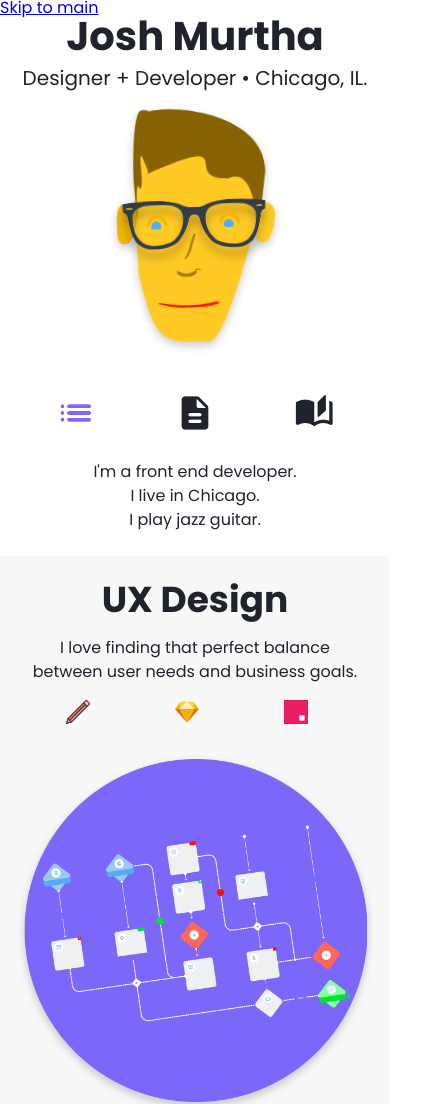
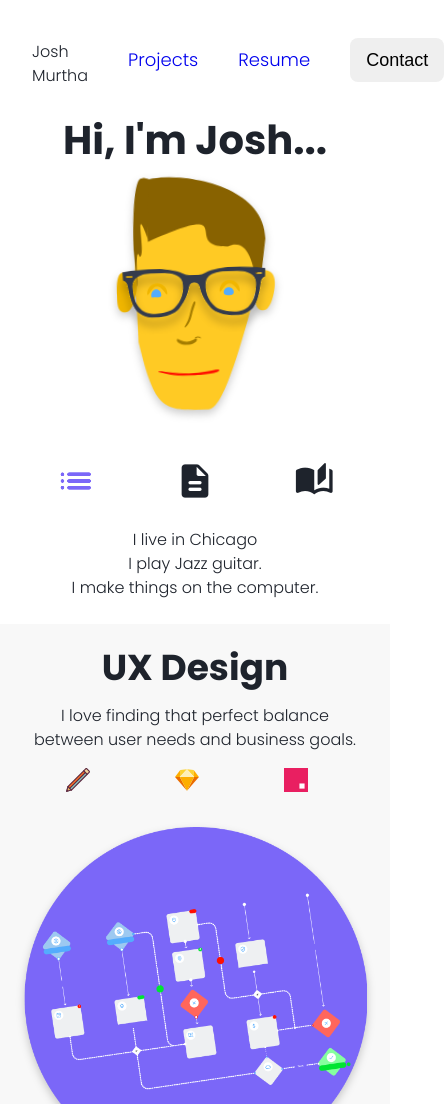
Before and after one commit to murthajosh/portfolio, a plain HTML site: page index.html in a window 390 px wide. Shown: the top 1104 px of the page, 444 px wide, since content can reach past the window. Drawn offline with Linux system fonts and the light colour scheme.

Commit message:
got desktop header markup in. Need to make responsive - thinking hamburger.

```diff
--- a/base/components/buttons/buttons.scss
+++ b/base/components/buttons/buttons.scss
@@ -0,0 +1,7 @@
+.button {
+    padding: .5rem 1rem;
+    border-radius: .5rem;
+    border: none;
+    cursor: pointer;
+    @include text-lg;
+}
--- a/base/settings/text/text.scss
+++ b/base/settings/text/text.scss
@@ -2,6 +2,7 @@
     color: $dark-base;
     font-family: 'Poppins', sans-serif;
     font-size: 16px;
+    font-weight: 100;
 }
 
 @mixin text-xs { font-size: .75rem; line-height: 1rem};
--- a/index.html
+++ b/index.html
@@ -15,16 +15,29 @@
 </head>
 
 <body class="homepage">
-    <a href="#main" class="skip-link">Skip to main</a>
     <header id="header" class="site-header">
+        <p>Josh Murtha</p>
+        <nav class="top-nav">
+            <ul>
+                <li>
+                    <a href="#projects">Projects</a>
+                </li>
+                <li>
+                    <a href="#resume">Resume</a>
+                </li>
+                <li>
+                    <button class="button">Contact</button>
+                </li>
+            </ul>
+        </nav>
     </header>
-        <section class="hero">
+        <section class="hero" id="hero">
             <div class="container">
-                <h1 >Josh Murtha</h1>
-                <p class="tagline">Designer + Developer • Chicago, IL.</p>
+                <!-- <h1 >Josh Murtha</h1> -->
+                <h1>Hi, I'm Josh...</h1>
                 <img src="./assets/avatar-josh.svg" alt="a picture of josh" class="hero-image">
         </section>
-        <section class="bio">
+        <section class="bio" id="bio">
             <div class="container">
                 <div>
                     <fieldset class="row bio-radios">
@@ -44,7 +57,7 @@
                         </div>
                     </fieldset>
                     <div class="bios">
-                        <p class="" id="short-bio">I'm a front end developer.<br>I live in Chicago.<br>I play jazz guitar.</p>
+                        <p class="" id="short-bio">I live in Chicago<br>I play Jazz guitar.<br>I make things on the computer.</p>
                         <p class="hidden " id="medium-bio">I studied Jazz Guitar in college, and before I got into design and development I was a full time musician and music teacher. These days I still get to put my musical background to use working at HDpiano, where I design and build tools for music education.</p>
                         <p class="hidden " id="long-bio">I embarked on this path toward career change in late 2019, mostly because I'd gotten engaged to my now wife and wanted to get into something more stable and secure than music. The timing couldn't have been better, as shortly thereafter Covid-19 put the kibosh on live music for a while. I graduated from Designation UI design bootcamp in March 2020 and was fortunate to get hired doing contract design work at HDpiano right away.<br><br>By June of that year, I'd joined the team full time as a UX/UI designer. By June of the next year, I'd taken some more classes and was invited to take on more responsibility within the company and join the Dev team as a Jr. Front-Ender. I still do all the UI design work, but now handoff is way easier ;)<br><br>Over the past few years I've rediscovered a zeal for learning that I hadn't felt since I first picked up a guitar in my teens. I've readopted a "beginner's mind" approach to gaining new skills and I've gotten comfortable working ouside my comfort zone. <br><br>I'm always on the lookout for opportunites to continue to grow by working on new projects with new people, so don't hesitate to reach out if you'd like to work together!</p>
                     </div>
@@ -168,7 +181,7 @@
                 </div>
             </div>
         </section>
-        <section class="projects">
+        <section class="projects" id="projects">
             <div class="container">
                 <h2 class="section-heading">Projects</h2>
                 <div class="project-grid">
@@ -199,7 +212,7 @@
                 </div>
             </div>
         </section>
-        <section class="resume">
+        <section class="resume" id="resume">
             <div class="container">
                 <h2 class="section-heading">Resume</h2>
                 <div class="dotted-line"></div>
--- a/style.scss
+++ b/style.scss
@@ -1,6 +1,30 @@
 @import "base/base";
 
 body.homepage {
+
+    header {
+        display: flex;
+        justify-content: space-between;
+        align-items: center;
+        padding: 2rem;
+
+        .top-nav {
+            ul {
+                display: flex;
+                flex-direction: row;
+                align-items: center;
+
+                li {
+                    @include text-lg;
+                    margin-left: $space-lg-2;
+
+                    a{
+                        text-decoration: none;
+                    }
+                }
+            }
+        }
+    }
 
     h1 {
 
@@ -84,38 +108,6 @@ body.homepage {
 
     .hero {
         text-align: center;
-
-        // background-image:
-        //     url('/Users/joshmurtha/Portfolio/assets/wave-purple.svg'),
-        //     url('/Users/joshmurtha/Portfolio/assets/wave-green.svg'),
-        //     url('/Users/joshmurtha/Portfolio/assets/wave-blue.svg');
-        //     background-repeat: no-repeat;
-        //     background-position:
-        //         0 100%,
-        //         0 100%,
-        //         0 100%;
-        //     background-size:
-        //         7000px,
-        //         5000px,
-        //         3000px;
-        //     animation: 50s para infinite linear;
-
-        //     @keyframes para {
-        //         100% {
-        //             background-position:
-        //                 -1000px 100%,
-        //                 -200px 100%,
-        //                 300px 100%,
-        //         }
-        //     }
-
-        .tagline {
-            @include text-xl;
-
-            @media ($screen-md) {
-                @include text-2xl;
-            }
-        }
 
         .hero-image {
             margin-top: $space-md-2;
```
Also changed, not shown: style.css, 1 other file.
